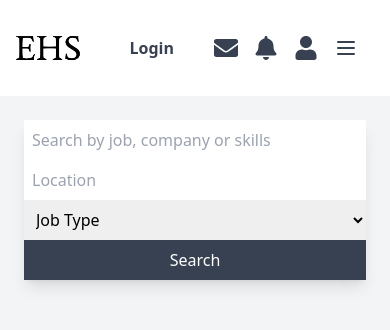
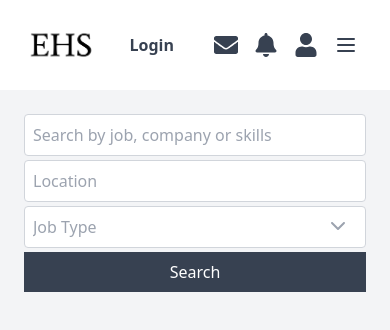
Before and after one commit to mddanish867/ehs, a React (Create React App) app: page / in a window 390 px wide. Shown: the top 330 px of the page. Built offline with nearby package versions, Linux system fonts and the light colour scheme.

Commit message:
modify navbar and modified pagination and job search filter design for mobile view

```diff
--- a/src/Home/Navbar.jsx
+++ b/src/Home/Navbar.jsx
@@ -23,7 +23,7 @@ const Navbar = () => {
     <header className="bg-white shadow">
       <nav className="container mx-auto flex items-center justify-between">
         <div className="flex items-center">
-          <div className="text-2xl font-bold text-gray-900">
+          <div className="text-2xl font-bold text-gray-900 ml-4">
             <a href="/" className="flex items-center">
               <img src="./logo-black.png" alt="Logo" className="w-24" />
             </a>
--- a/src/Jobs/JobList.jsx
+++ b/src/Jobs/JobList.jsx
@@ -1,6 +1,7 @@
-import React, { useState } from 'react';
+import React, { useState } from "react";
+import { FaChevronLeft, FaChevronRight } from "react-icons/fa";
 
-const JobList = ({ jobs,formatDescription, formatDate, onJobClick }) => {
+const JobList = ({ jobs, formatDescription, formatDate, onJobClick }) => {
   const [currentPage, setCurrentPage] = useState(1);
   const jobsPerPage = 3; // Number of jobs to display per page
   // Pagination calculations
@@ -37,24 +38,23 @@ const JobList = ({ jobs,formatDescription, formatDate, onJobClick }) => {
         ))}
       </div>
       {/* Pagination */}
-     {/* Pagination */}
       <div className="flex justify-center mt-4">
       <nav aria-label="Page navigation">
         <ul className="inline-flex -space-x-px">
           <li>
             <button
               onClick={() => handlePageChange(currentPage - 1)}
-                className="px-3 py-1.5 border border-gray-300 text-gray-500 bg-white rounded-l hover:bg-gray-900 hover:text-white disabled:opacity-50"
+              className="flex items-center justify-center px-3 py-2 border-none border-gray-300 text-gray-500 rounded-l disabled:opacity-50"
               disabled={currentPage === 1}
             >
-                Previous
+              <FaChevronLeft className="text-lg" />
             </button>
           </li>
           {Array.from({ length: totalPages }, (_, index) => (
             <li key={index}>
               <button
                 onClick={() => handlePageChange(index + 1)}
-                  className={`px-3 py-1.5 border border-gray-300 text-gray-300 bg-white hover:bg-gray-900 hover:text-white ${currentPage === index + 1 ? 'bg-gray-700 hover:bg-gray-900 hover:text-white' : ''}`}
+                className={`flex items-center justify-center px-3 py-1 border border-gray-300 text-gray-300 bg-white hover:bg-gray-900 hover:text-white ${currentPage === index + 1 ? 'bg-black text-white' : ''}`}
               >
                 {index + 1}
               </button>
@@ -63,15 +63,16 @@ const JobList = ({ jobs,formatDescription, formatDate, onJobClick }) => {
           <li>
             <button
               onClick={() => handlePageChange(currentPage + 1)}
-                className="px-3 py-1.5 border border-gray-300 text-gray-500 bg-white rounded-r hover:bg-gray-900 hover:text-white disabled:opacity-50"
+              className="flex items-center justify-center px-3 py-2 border-none border-gray-300 text-gray-500 rounded-r disabled:opacity-50"
               disabled={currentPage === totalPages}
             >
-                Next
+              <FaChevronRight className="text-lg" />
             </button>
           </li>
         </ul>
       </nav>
     </div>
+      {/* Pagination */}
     </div>
   );
 };
--- a/src/Jobs/JobSearch.jsx
+++ b/src/Jobs/JobSearch.jsx
@@ -2,7 +2,7 @@ import React, { useState, useEffect } from "react";
 import { useNavigate } from "react-router-dom";
 import JobList from "./JobList"; // Import JobList component
 import JobDetails from "./JobDetails"; // Import JobDetails component
-
+import { FaChevronDown } from "react-icons/fa6";
 const JobSearch = () => {
   const [searchTerm, setSearchTerm] = useState("");
   const [location, setLocation] = useState("");
@@ -15,35 +15,92 @@ const JobSearch = () => {
   const [jobs, setJobs] = useState([
     {
       id: 1,
-      title: 'Software Engineer',
-      company: 'Amazon',
-      location: 'New York',
-      type: 'Full-time',
-      description: 'Develop and maintain software solutions.\nCollaborate with cross-functional teams.\nParticipate in code reviews.',
-      companyType: 'Tech',
-      postedDate: new Date(Date.now() - 3 * 24 * 60 * 60 * 1000) // 3 days ago
+      title: "Software Engineer",
+      company: "Amazon",
+      location: "New York",
+      type: "Full-time",
+      description:
+        "Develop and maintain software solutions.\nCollaborate with cross-functional teams.\nParticipate in code reviews.",
+      companyType: "Tech",
+      postedDate: new Date(Date.now() - 3 * 24 * 60 * 60 * 1000), // 3 days ago
     },
     {
       id: 2,
-      title: 'Product Manager',
-      company: 'Google',
-      location: 'San Francisco',
-      type: 'Part-time',
-      description: 'Manage product lifecycle from ideation to launch.\nConduct market research.\nDefine product vision and strategy.',
-      companyType: 'Tech',
-      postedDate: new Date() // Today
+      title: "Product Manager",
+      company: "Google",
+      location: "San Francisco",
+      type: "Part-time",
+      description:
+        "Manage product lifecycle from ideation to launch.\nConduct market research.\nDefine product vision and strategy.",
+      companyType: "Tech",
+      postedDate: new Date(), // Today
     },
     {
       id: 3,
-      title: 'Data Scientist',
-      company: 'Microsoft',
-      location: 'Remote',
-      type: 'Contract',
-      description: 'Analyze data and build predictive models.\nDevelop data pipelines.\nPresent insights to stakeholders.',
-      companyType: 'Tech',
-      postedDate: new Date(Date.now() - 2 * 24 * 60 * 60 * 1000) // 2 days ago
+      title: "Data Scientist",
+      company: "Microsoft",
+      location: "Remote",
+      type: "Contract",
+      description:
+        "Analyze data and build predictive models.\nDevelop data pipelines.\nPresent insights to stakeholders.",
+      companyType: "Tech",
+      postedDate: new Date(Date.now() - 2 * 24 * 60 * 60 * 1000), // 2 days ago
     },
-    // Additional job entries...
+    {
+      id: 4,
+      title: "Data Scientist",
+      company: "Microsoft",
+      location: "Remote",
+      type: "Contract",
+      description:
+        "Analyze data and build predictive models.\nDevelop data pipelines.\nPresent insights to stakeholders.",
+      companyType: "Tech",
+      postedDate: new Date(Date.now() - 2 * 24 * 60 * 60 * 1000), // 2 days ago
+    },
+    {
+      id: 5,
+      title: "Data Scientist",
+      company: "Microsoft",
+      location: "Remote",
+      type: "Contract",
+      description:
+        "Analyze data and build predictive models.\nDevelop data pipelines.\nPresent insights to stakeholders.",
+      companyType: "Tech",
+      postedDate: new Date(Date.now() - 2 * 24 * 60 * 60 * 1000), // 2 days ago
+    },
+    {
+      id: 6,
+      title: "Data Scientist",
+      company: "Microsoft",
+      location: "Remote",
+      type: "Contract",
+      description:
+        "Analyze data and build predictive models.\nDevelop data pipelines.\nPresent insights to stakeholders.",
+      companyType: "Tech",
+      postedDate: new Date(Date.now() - 2 * 24 * 60 * 60 * 1000), // 2 days ago
+    },
+    {
+      id: 7,
+      title: "Data Scientist",
+      company: "Microsoft",
+      location: "Remote",
+      type: "Contract",
+      description:
+        "Analyze data and build predictive models.\nDevelop data pipelines.\nPresent insights to stakeholders.",
+      companyType: "Tech",
+      postedDate: new Date(Date.now() - 2 * 24 * 60 * 60 * 1000), // 2 days ago
+    },
+    {
+      id: 8,
+      title: "Data Scientist",
+      company: "Microsoft",
+      location: "Remote",
+      type: "Contract",
+      description:
+        "Analyze data and build predictive models.\nDevelop data pipelines.\nPresent insights to stakeholders.",
+      companyType: "Tech",
+      postedDate: new Date(Date.now() - 2 * 24 * 60 * 60 * 1000), // 2 days ago
+    },
   ]);
 
   const filteredJobs = jobs.filter((job) => {
@@ -91,36 +148,38 @@ const JobSearch = () => {
       setIsMobile(window.innerWidth <= 768);
     };
 
-    window.addEventListener('resize', handleResize);
+    window.addEventListener("resize", handleResize);
 
     // Clean up event listener on unmount
-    return () => window.removeEventListener('resize', handleResize);
+    return () => window.removeEventListener("resize", handleResize);
   }, []);
 
   return (
     <div className="p-6">
       {/* Filter Section */}
-      <div className="mb-4 lg:bg-gradient-to-r lg:from-gray-400 lg:via-gray-900 lg:to-gray-400 lg:p-14">
-        <div className="flex flex-col sm:flex-row space-y-2 sm:space-y-0 sm:space-x-0 justify-center lg:rounded-full shadow-lg lg:bg-white lg:p-2">
+      <div className="mb-4 lg:bg-gradient-to-r lg:from-gray-600 lg:via-gray-900 lg:to-gray-600 lg:p-14">
+        <div className="flex flex-col sm:flex-row space-y-2 sm:space-y-0 sm:space-x-0 justify-center lg:rounded-full lg:shadow-lg lg:bg-white lg:p-2">
           <div className="flex flex-col sm:flex-row w-full">
             <input
               type="text"
               placeholder="Search by job, company or skills"
-              className="flex-grow p-2 lg:border-none border-gray-300 rounded-none sm:rounded-l-lg outline-none"
+              className="flex-grow p-2 sm:border-none border border-gray-300 rounded outline-none"
               value={searchTerm}
               onChange={(e) => setSearchTerm(e.target.value)}
             />
             <input
               type="text"
               placeholder="Location"
-              className="flex-grow p-2 lg:border-l-2 border-gray-300 rounded-none outline-none"
+              className="flex-grow p-2 sm:border-none border border-gray-300 rounded outline-none mt-1 sm:mt-0"
               value={location}
               onChange={(e) => setLocation(e.target.value)}
             />
+            <div className="relative flex-grow">
               <select
-              className="flex-grow p-2 lg:border-l-2 border-gray-300 rounded-none outline-none"
+                className="w-full p-2 sm:border-none border border-gray-300 rounded outline-none text-gray-400 bg-white mt-1 sm:mt-0 pr-10"
                 value={jobType}
                 onChange={(e) => setJobType(e.target.value)}
+                style={{ appearance: "none" }}
               >
                 <option value="">Job Type</option>
                 <option value="full-time">Full-time</option>
@@ -128,8 +187,15 @@ const JobSearch = () => {
                 <option value="contract">Contract</option>
                 <option value="internship">Internship</option>
               </select>
+
+              {/* Custom dropdown icon */}
+              <div className="absolute inset-y-0 right-5 flex items-center pointer-events-none">
+                <FaChevronDown className="text-gray-400" />
+              </div>
+            </div>
+
             <button
-              className="p-2 lg:w-24 bg-gray-700 text-white lg:rounded-full"
+              className="p-2 lg:w-24 bg-gray-700 text-white lg:rounded-full mt-1 sm:mt-0 sm:rounded"
               onClick={() => {
                 setShowResults(true);
                 setCurrentPage(1); // Reset to first page on new search
@@ -148,7 +214,7 @@ const JobSearch = () => {
       {showResults && (
         <div className="flex flex-col sm:flex-row">
           {/* Job List */}
-          <div className="w-full sm:w-1/3 pr-4">
+          <div className="w-full lg:w-1/3">
             <JobList
               jobs={filteredJobs}
               selectedJobId={selectedJobId}
```
Also changed, not shown: public/logo-no-background.png (added). Lines whose indentation alone changed are shown as unchanged.
